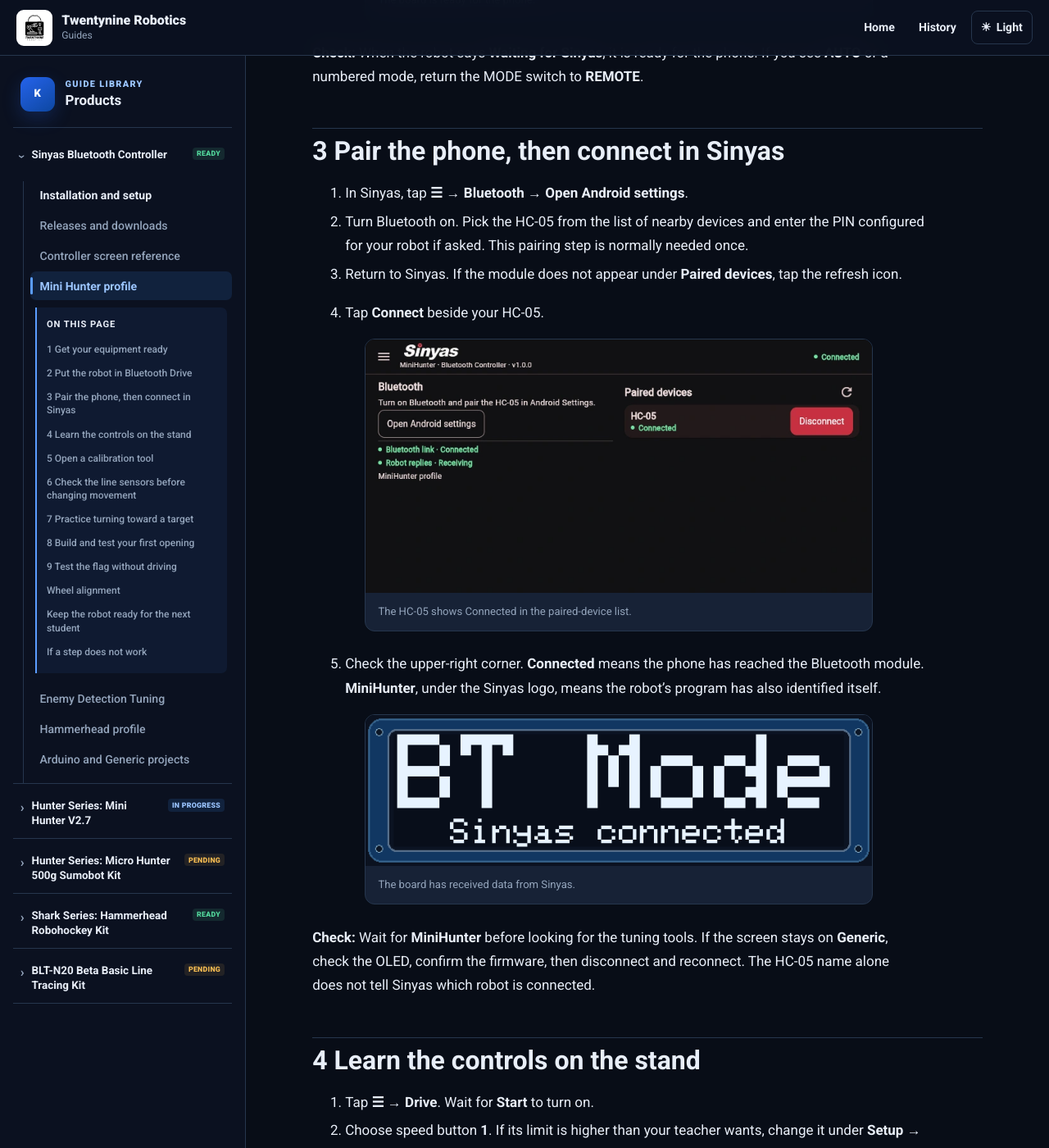
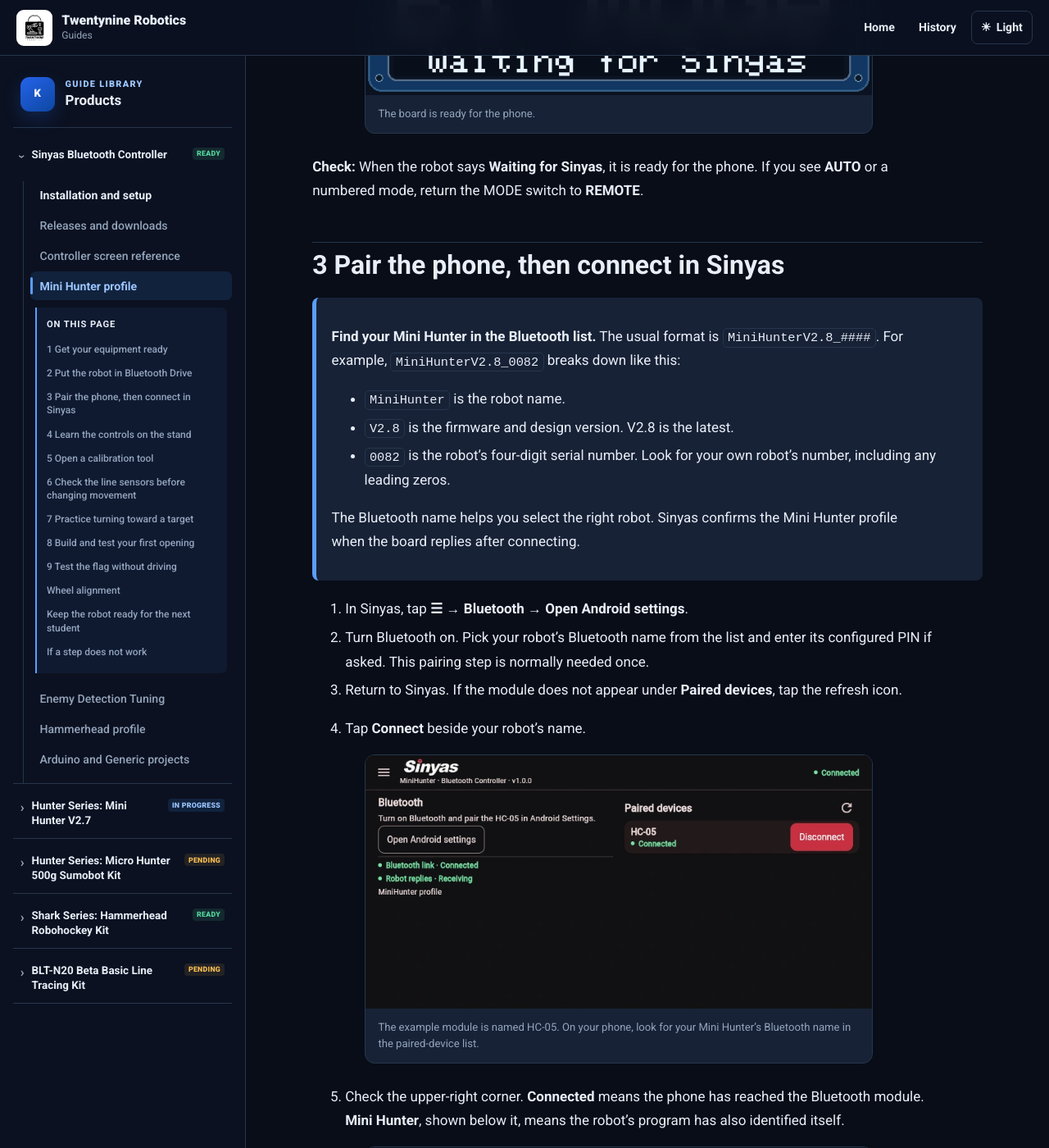
Before and after one commit to aj-morales99/twentynine-robotics-guides, a Jekyll site: the page built from docs/sinyas/mini-hunter.md, in a window 1280 px wide and 1400 px high, scrolled down 2267 px. Shown: the whole window at 82% size. Built offline with Jekyll 4.4.1, drawn with Linux system fonts in a browser that asks for light colours; some of the changed text lies outside the part shown.

Commit message:
Document Mini Hunter Bluetooth names and Sinyas firmware requirements

```diff
--- /dev/null
+++ b/docs/_includes/mini-hunter-bluetooth-name.html
@@ -0,0 +1,9 @@
+<div class="note">
+  <p><strong>Find your Mini Hunter in the Bluetooth list.</strong> The usual format is <code>MiniHunterV2.8_####</code>. For example, <code>MiniHunterV2.8_0082</code> breaks down like this:</p>
+  <ul>
+    <li><code>MiniHunter</code> is the robot name.</li>
+    <li><code>V2.8</code> is the firmware and design version. V2.8 is the latest.</li>
+    <li><code>0082</code> is the robot’s four-digit serial number. Look for your own robot’s number, including any leading zeros.</li>
+  </ul>
+  <p>The Bluetooth name helps you select the right robot. Sinyas confirms the Mini Hunter profile when the board replies after connecting.</p>
+</div>
--- a/docs/_includes/mini-hunter-firmware-note.html
+++ b/docs/_includes/mini-hunter-firmware-note.html
@@ -1 +1,4 @@
-<div class="note"><strong>Before you start:</strong> Install the latest firmware for your Mini Hunter and follow the guide for the version you install. To request the latest compatible firmware, email <a href="mailto:twentyninerobotics@gmail.com">twentyninerobotics@gmail.com</a> or message the official Twentynine Robotics page on Facebook. Include whether your robot is 1 kg or 3 kg and its current firmware version if you know it.</div>
+<div class="note">
+  <p><strong>Before you start:</strong> Install the latest compatible firmware for your Mini Hunter and follow the guide for the version you install. <strong>Mini Hunter V2.7 and earlier must be updated to Sinyas-compatible V2.8 firmware before using Sinyas.</strong> If you keep the older firmware, use its Bluetooth Electronics guide.</p>
+  <p>To request the right firmware, email <a href="mailto:twentyninerobotics@gmail.com">twentyninerobotics@gmail.com</a> or message the official Twentynine Robotics page on Facebook. Include whether your robot is 1 kg or 3 kg and its current firmware version if you know it.</p>
+</div>
--- a/docs/sinyas/mini-hunter.md
+++ b/docs/sinyas/mini-hunter.md
@@ -56,17 +56,19 @@ The blue OLED illustrations below are simulations of the **MiniHunterV2.8_Advanc
 
 ## 3 Pair the phone, then connect in Sinyas
 
+{% include mini-hunter-bluetooth-name.html %}
+
 1. In Sinyas, tap **☰ → Bluetooth → Open Android settings**.
-2. Turn Bluetooth on. Pick the HC-05 from the list of nearby devices and enter the PIN configured for your robot if asked. This pairing step is normally needed once.
+2. Turn Bluetooth on. Pick your robot’s Bluetooth name from the list and enter its configured PIN if asked. This pairing step is normally needed once.
 3. Return to Sinyas. If the module does not appear under **Paired devices**, tap the refresh icon.
-4. Tap **Connect** beside your HC-05.
+4. Tap **Connect** beside your robot’s name.
 
     <figure class="guide-figure guide-figure--compact step-figure">
       <a href="../assets/images/sinyas/bluetooth.webp"><img src="../assets/images/sinyas/bluetooth.webp" width="800" height="400" alt="The Bluetooth page showing a connected HC-05 and Mini Hunter identification" loading="lazy"></a>
-      <figcaption>The HC-05 shows Connected in the paired-device list.</figcaption>
+      <figcaption>The example module is named HC-05. On your phone, look for your Mini Hunter’s Bluetooth name in the paired-device list.</figcaption>
     </figure>
 
-5. Check the upper-right corner. **Connected** means the phone has reached the Bluetooth module. **MiniHunter**, under the Sinyas logo, means the robot’s program has also identified itself.
+5. Check the upper-right corner. **Connected** means the phone has reached the Bluetooth module. **Mini Hunter**, shown below it, means the robot’s program has also identified itself.
 
     <figure class="guide-figure guide-figure--compact step-figure">
       <a href="../assets/images/sinyas/oled/bt-connected.png"><img src="../assets/images/sinyas/oled/bt-connected.png" width="576" height="172" alt="BT Mode. Sinyas connected." loading="lazy"></a>
```
Also changed, not shown: docs/mini-hunter/bluetooth-sinyas-v2-8.md (+4 -2 lines), docs/sinyas/index.md (+2 -0 lines).
